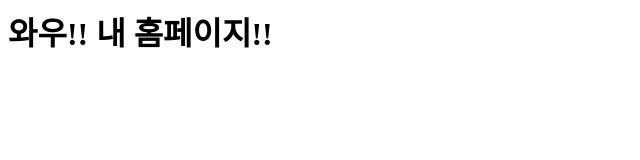
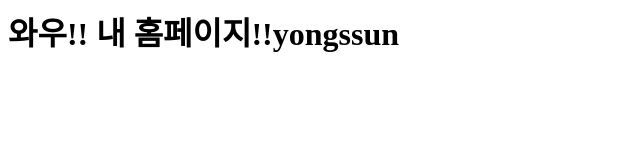
Before and after one commit to Yongssun/yongssun.github.io, a plain HTML site: page index.html in a window 1280 px wide. Shown: the whole page, without its empty margins (0-640 px from the left). Drawn offline with Linux system fonts and the light colour scheme.

Commit message:
Update index.html

```diff
--- a/index.html
+++ b/index.html
@@ -1 +1 @@
-<h1>와우!! 내 홈페이지!!<yongssun></h1>
+<h1>와우!! 내 홈페이지!!yongssun</h1>
```
